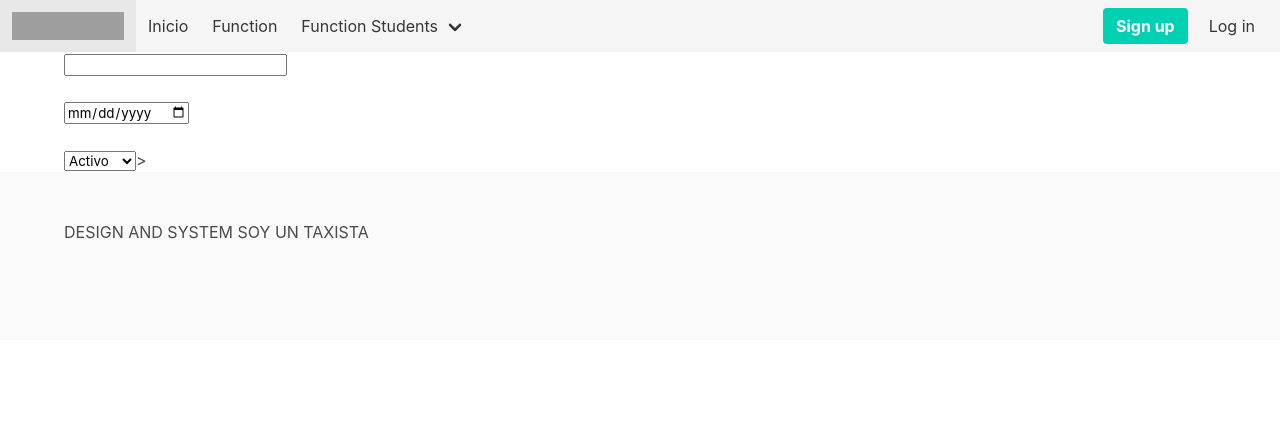
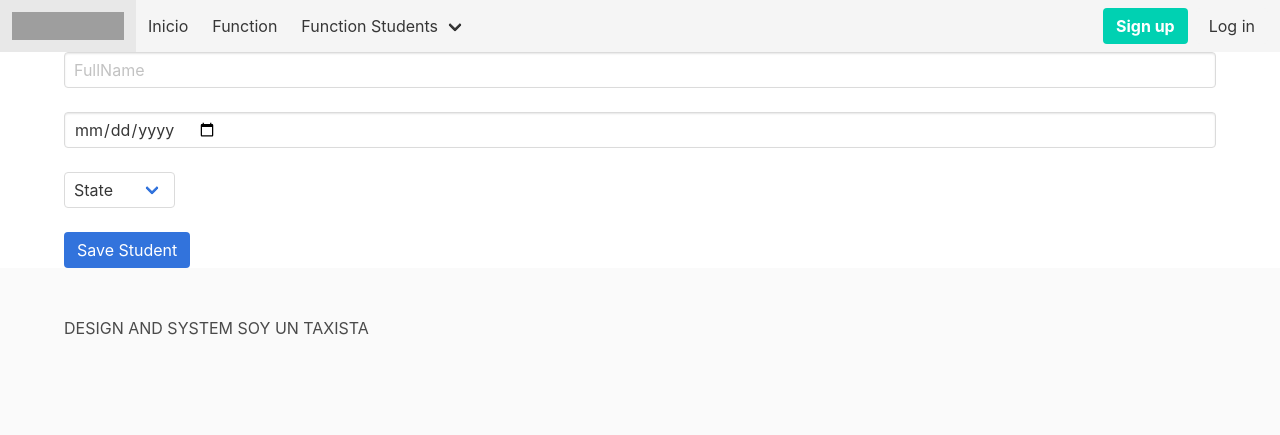
Before and after one commit to developeramirez/school, a PHP site: page /school/index.php?menu=create in a window 1280 px wide. Shown: the top 435 px of the page. Run offline with PHP 8.4, Linux system fonts and the light colour scheme; grey boxes are pictures that could not be loaded.

Commit message:
modificacion de archivo create

```diff
--- a/template/Students/create.php
+++ b/template/Students/create.php
@@ -4,16 +4,22 @@
 	<title></title>
 </head>
 <body>
-<form>
-	<input type="text" name="txtName"> <br><br>
-	<input type="date" name="txtBirth"><br><br>
-	<select>
-		<option value="1">Activo</option>
-		<option value="0">Inactivo</option>
-	</select>>
+<div class="field">
+	<form class="form">
+		<input type="text" name="txtName" class="input" placeholder="FullName"> <br><br>
+		<input type="date" name="txtBirth" class="input"><br><br>
+		<div class="select">
+			<div class="control">
+				<select>
+					<option>State</option>
+					<option value="1">Activo</option>
+					<option value="0">Inactivo</option>
+				</select>
+			</div>
+		</div><br><br>
+		<button class="button is-link">Save Student</button>
 
-
-
-</form>
+	</form>
+</div>
 </body>
 </html>
```
